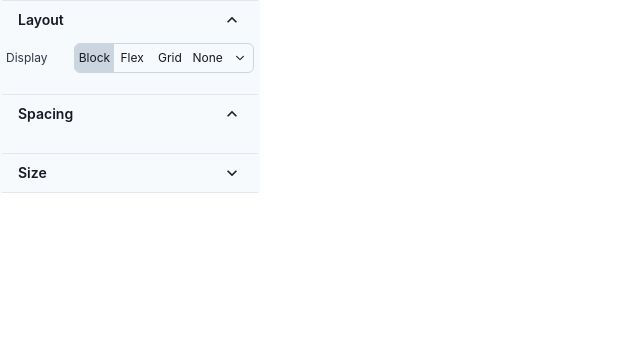
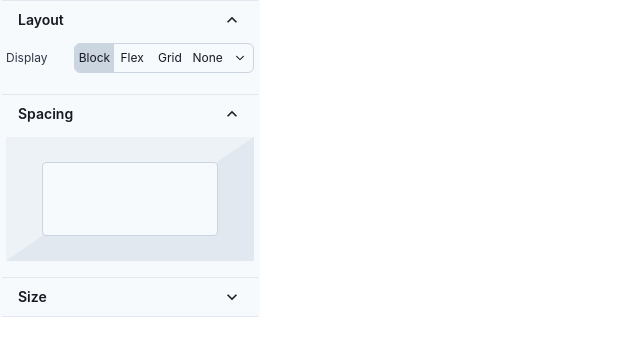
Before and after one commit to reframework/divbox-css-widgets, a React app: page / in a window 1280 px wide. Both pictures are taken after a click on the button "Spacing". Shown: the top 356 px of the page, without its empty margins (0-640 px from the left). Built offline with nearby package versions, Linux system fonts and the light colour scheme.

Commit message:
add spacing components

```diff
--- /dev/null
+++ b/src/components/Spacing/Spacing.tsx
@@ -0,0 +1,81 @@
+import { Box, Grid } from '@chakra-ui/react'
+import styled from '@emotion/styled'
+import { css } from '@emotion/react'
+
+//background: linear-gradient(to bottom right, var(--chakra-colors-gray-100) 50%, var(--chakra-colors-gray-200) 50%);
+//&:hover{
+//background: linear-gradient(to bottom right, var(--chakra-colors-gray-100) 50%, var(--chakra-colors-gray-200) 50%);
+
+const styles = {
+  box1: css`
+    position: absolute;
+    top: 0;
+    width: 100%;
+    clip-path: polygon(0% 0%, 100% 0%, 85% 100%, 15% 100%);
+    height: 26px;
+    background: var(--chakra-colors-gray-100);
+    &:hover {
+      background: var(--chakra-colors-gray-200);
+    }
+  `,
+  box2: css`
+    position: absolute;
+    left: 0;
+    bottom: 0;
+    clip-path: polygon(0% 0%, 100% 20%, 100% 80%, 0% 100%);
+    width: calc(37 / 248 * 100%);
+    height: 100%;
+    background: var(--chakra-colors-gray-100);
+    &:hover {
+      background: var(--chakra-colors-gray-200);
+    }
+  `,
+  box3: css`
+    position: absolute;
+    top: 50%;
+    left: 50%;
+    transform: translate(-50%, -50%);
+    height: 74px;
+    border-radius: var(--chakra-radii-base);
+    border: 1px solid var(--chakra-colors-gray-300);
+    width: calc(176 / 248 * 100%);
+    z-index: 1;
+    &:hover {
+      background: var(--chakra-colors-gray-200);
+    }
+  `,
+  box4: css`
+    position: absolute;
+    right: 0;
+    clip-path: polygon(0% 20%, 100% 0%, 100% 100%, 0% 80%);
+    height: 100%;
+    width: calc(37 / 248 * 100%);
+    background: var(--chakra-colors-gray-200);
+    &:hover {
+      background: var(--chakra-colors-gray-300);
+    }
+  `,
+  box5: css`
+    position: absolute;
+    bottom: 0;
+    clip-path: polygon(15% 0%, 85% 0%, 100% 100%, 0% 100%);
+    height: 26px;
+    width: 100%;
+    background: var(--chakra-colors-gray-200);
+    &:hover {
+      background: var(--chakra-colors-gray-300);
+    }
+  `,
+}
+
+export const Spacing = () => {
+  return (
+    <Grid height={'124px'} width={'100%'} position={'relative'}>
+      <Box css={styles.box1}></Box>
+      <Box css={styles.box2}></Box>
+      <Box css={styles.box3}></Box>
+      <Box css={styles.box4}></Box>
+      <Box css={styles.box5}></Box>
+    </Grid>
+  )
+}
--- /dev/null
+++ b/src/components/Spacing/index.ts
@@ -0,0 +1 @@
+export * from './Spacing'
--- a/src/components/Widget.tsx
+++ b/src/components/Widget.tsx
@@ -2,6 +2,7 @@ import { Accordion, Box } from '@chakra-ui/react'
 import { AccordionItem } from '@src/components/AccordionItem'
 import { Layout } from '@src/components/Layout'
 import { Size } from '@src/components/Size'
+import {Spacing} from "@src/components/Spacing";
 
 export const Widget = () => {
   return (
@@ -10,7 +11,9 @@ export const Widget = () => {
         <AccordionItem title={'Layout'}>
           <Layout />
         </AccordionItem>
-        <AccordionItem title={'Spacing'}></AccordionItem>
+        <AccordionItem title={'Spacing'}>
+          <Spacing/>
+        </AccordionItem>
         <AccordionItem title={'Size'}>
           <Size />
         </AccordionItem>
```
Also changed, not shown: 1 other file (tests, documents, lock files or other folders).
